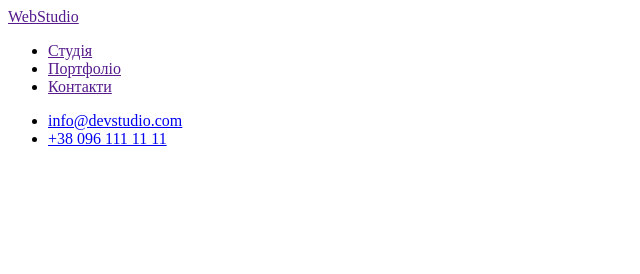
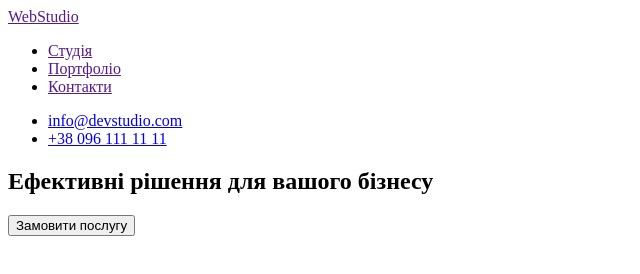
Before and after one commit to BohdanHubin/goit-markup-hw-01, a plain HTML site: page index.html in a window 1280 px wide. Shown: the whole page, without its empty margins (0-640 px from the left). Drawn offline with Linux system fonts and the light colour scheme.

Commit message:
Добавляет секцию Hero

```diff
--- a/index.html
+++ b/index.html
@@ -32,7 +32,14 @@
                 </li>
             </ul>
     </header>
+    <!-- Hero -->
+    <section>
+        <h1>
+            Ефективні рішення для вашого бізнесу
+        </h1>
+        <button type="button">Замовити послугу</button>
 
+    </section>
 
 
 </body>
```
